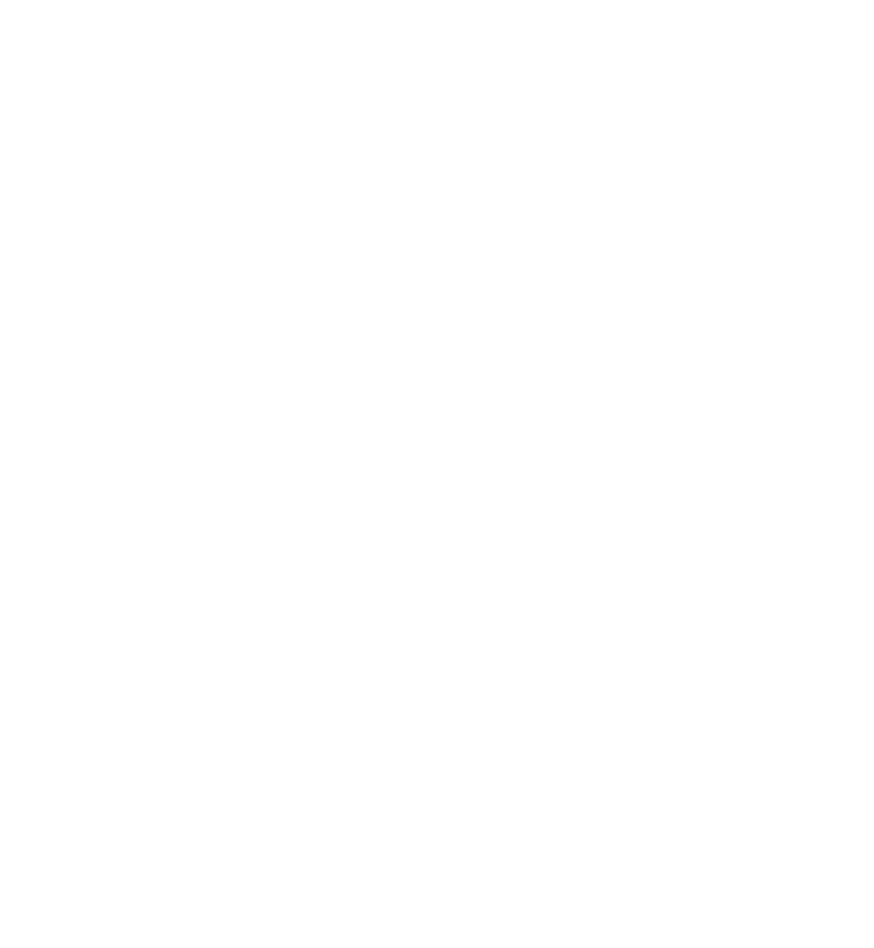
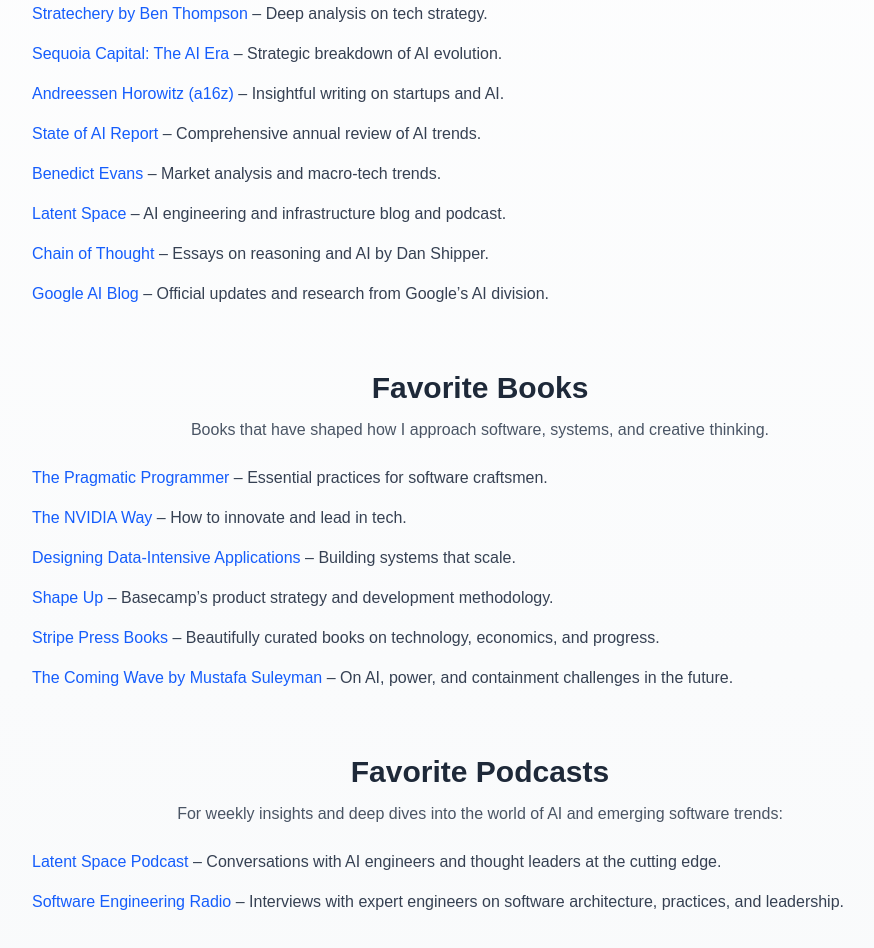
Before and after one commit to mummysboy/isaac-portfolio, a Next.js app: page /business in a window 1280 px wide. Shown: the part 800-1748 px from the top of the page, without its empty margins (160-1034 px from the left). Before the commit the page ends 800 px from the top, so only its background shows below. Built offline with nearby package versions, Linux system fonts and the light colour scheme.

Commit message:
Updated business page

```diff
--- a/src/app/business/page.tsx
+++ b/src/app/business/page.tsx
@@ -1,9 +1,20 @@
-// app/business/page.tsx
+"use client";
 import Link from "next/link";
+import { useEffect, useState } from "react";
 
 export default function BusinessPage() {
+  const [visible, setVisible] = useState(false);
+
+  useEffect(() => {
+    setVisible(true);
+  }, []);
+
   return (
-    <main className="min-h-screen bg-gradient-to-b from-white to-gray-50 text-gray-900 px-6 md:px-24 py-16">
+    <main
+      className={`min-h-screen bg-gradient-to-b from-white to-gray-50 text-gray-900 px-6 md:px-24 py-16 transition-opacity duration-1000 ${
+        visible ? "opacity-100" : "opacity-0"
+      }`}
+    >
       <header className="mb-16 text-center">
         <h1 className="text-4xl md:text-5xl font-extrabold text-gray-800 mb-4">
           Professional Overview
@@ -16,7 +27,7 @@
         </p>
         <div className="mt-8 flex justify-center gap-4">
           <Link
-            href="/cv"
+            href="/Isaac_Hirsch_Software_Engineer_Resume.pdf"
             className="bg-blue-600 hover:bg-blue-700 text-white px-5 py-2 rounded-full text-sm font-semibold transition"
           >
             View CV
@@ -31,7 +42,7 @@
         </div>
       </header>
 
-      <section className="grid md:grid-cols-2 gap-12 max-w-5xl mx-auto">
+      <section className="grid md:grid-cols-2 gap-12 max-w-5xl mx-auto mb-20">
         <div>
           <h2 className="text-2xl font-bold text-gray-800 mb-3">
             Frontend Excellence
@@ -42,7 +53,6 @@
             systems, design with reuse in mind, and ship pixel-perfect outcomes.
           </p>
         </div>
-
         <div>
           <h2 className="text-2xl font-bold text-gray-800 mb-3">
             Backend Fluency
@@ -53,7 +63,6 @@
             secure code designed for long-term maintainability.
           </p>
         </div>
-
         <div>
           <h2 className="text-2xl font-bold text-gray-800 mb-3">
             Product & Strategy
@@ -64,7 +73,6 @@
             drives ROI and how to deliver on it through UX and data.
           </p>
         </div>
-
         <div>
           <h2 className="text-2xl font-bold text-gray-800 mb-3">
             Reliable Collaboration
@@ -76,6 +84,204 @@
           </p>
         </div>
       </section>
+
+      <section className="max-w-4xl mx-auto mb-16">
+        <h2 className="text-3xl font-bold text-gray-800 mb-3 text-center">
+          Favorite Resources
+        </h2>
+        <p className="text-center text-gray-600 mb-6">
+          Here are some of the top sites I follow for emerging tech, AI, and
+          digital innovation trends.
+        </p>
+        <ul className="space-y-4 text-gray-700">
+          <li>
+            <a
+              href="https://stratechery.com/"
+              className="text-blue-600 hover:underline"
+              target="_blank"
+            >
+              Stratechery by Ben Thompson
+            </a>{" "}
+            – Deep analysis on tech strategy.
+          </li>
+          <li>
+            <a
+              href="https://www.sequoiacap.com/article/the-ai-era/"
+              className="text-blue-600 hover:underline"
+              target="_blank"
+            >
+              Sequoia Capital: The AI Era
+            </a>{" "}
+            – Strategic breakdown of AI evolution.
+          </li>
+          <li>
+            <a
+              href="https://a16z.com/"
+              className="text-blue-600 hover:underline"
+              target="_blank"
+            >
+              Andreessen Horowitz (a16z)
+            </a>{" "}
+            – Insightful writing on startups and AI.
+          </li>
+          <li>
+            <a
+              href="https://www.stateof.ai/"
+              className="text-blue-600 hover:underline"
+              target="_blank"
+            >
+              State of AI Report
+            </a>{" "}
+            – Comprehensive annual review of AI trends.
+          </li>
+          <li>
+            <a
+              href="https://www.ben-evans.com/"
+              className="text-blue-600 hover:underline"
+              target="_blank"
+            >
+              Benedict Evans
+            </a>{" "}
+            – Market analysis and macro-tech trends.
+          </li>
+          <li>
+            <a
+              href="https://www.latent.space/"
+              className="text-blue-600 hover:underline"
+              target="_blank"
+            >
+              Latent Space
+            </a>{" "}
+            – AI engineering and infrastructure blog and podcast.
+          </li>
+          <li>
+            <a
+              href="https://every.to/chain-of-thought"
+              className="text-blue-600 hover:underline"
+              target="_blank"
+            >
+              Chain of Thought
+            </a>{" "}
+            – Essays on reasoning and AI by Dan Shipper.
+          </li>
+          <li>
+            <a
+              href="https://blog.google/technology/ai/"
+              className="text-blue-600 hover:underline"
+              target="_blank"
+            >
+              Google AI Blog
+            </a>{" "}
+            – Official updates and research from Google’s AI division.
+          </li>
+        </ul>
+      </section>
+
+      <section className="max-w-4xl mx-auto mb-16">
+        <h2 className="text-3xl font-bold text-gray-800 mb-3 text-center">
+          Favorite Books
+        </h2>
+        <p className="text-center text-gray-600 mb-6">
+          Books that have shaped how I approach software, systems, and creative
+          thinking.
+        </p>
+        <ul className="space-y-4 text-gray-700">
+          <li>
+            <a
+              href="https://pragprog.com/titles/tpp20/the-pragmatic-programmer-20th-anniversary-edition/"
+              className="text-blue-600 hover:underline"
+              target="_blank"
+            >
+              The Pragmatic Programmer
+            </a>{" "}
+            – Essential practices for software craftsmen.
+          </li>
+          <li>
+            <a
+              href="https://www.amazon.com/NVIDIA-Way-How-Innovate-Challenge/dp/0071633531"
+              className="text-blue-600 hover:underline"
+              target="_blank"
+            >
+              The NVIDIA Way
+            </a>{" "}
+            – How to innovate and lead in tech.
+          </li>
+          <li>
+            <a
+              href="https://dataintensive.net/"
+              className="text-blue-600 hover:underline"
+              target="_blank"
+            >
+              Designing Data-Intensive Applications
+            </a>{" "}
+            – Building systems that scale.
+          </li>
+          <li>
+            <a
+              href="https://basecamp.com/shapeup"
+              className="text-blue-600 hover:underline"
+              target="_blank"
+            >
+              Shape Up
+            </a>{" "}
+            – Basecamp’s product strategy and development methodology.
+          </li>
+          <li>
+            <a
+              href="https://press.stripe.com/"
+              className="text-blue-600 hover:underline"
+              target="_blank"
+            >
+              Stripe Press Books
+            </a>{" "}
+            – Beautifully curated books on technology, economics, and progress.
+          </li>
+          <li>
+            <a
+              href="https://www.amazon.com/Coming-Wave-Technology-Power-Intelligence/dp/059329807X"
+              className="text-blue-600 hover:underline"
+              target="_blank"
+            >
+              The Coming Wave by Mustafa Suleyman
+            </a>{" "}
+            – On AI, power, and containment challenges in the future.
+          </li>
+        </ul>
+      </section>
+
+      <section className="max-w-4xl mx-auto">
+        <h2 className="text-3xl font-bold text-gray-800 mb-3 text-center">
+          Favorite Podcasts
+        </h2>
+        <p className="text-center text-gray-600 mb-6">
+          For weekly insights and deep dives into the world of AI and emerging
+          software trends:
+        </p>
+        <ul className="space-y-4 text-gray-700">
+          <li>
+            <a
+              href="https://www.latent.space/podcast"
+              className="text-blue-600 hover:underline"
+              target="_blank"
+            >
+              Latent Space Podcast
+            </a>{" "}
+            – Conversations with AI engineers and thought leaders at the cutting
+            edge.
+          </li>
+          <li>
+            <a
+              href="https://www.se-radio.net/"
+              className="text-blue-600 hover:underline"
+              target="_blank"
+            >
+              Software Engineering Radio
+            </a>{" "}
+            – Interviews with expert engineers on software architecture,
+            practices, and leadership.
+          </li>
+        </ul>
+      </section>
     </main>
   );
 }
```
